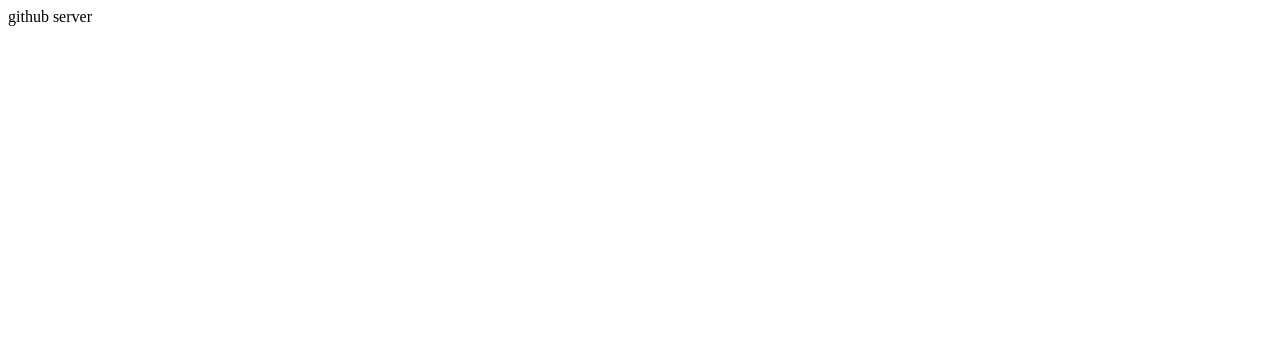
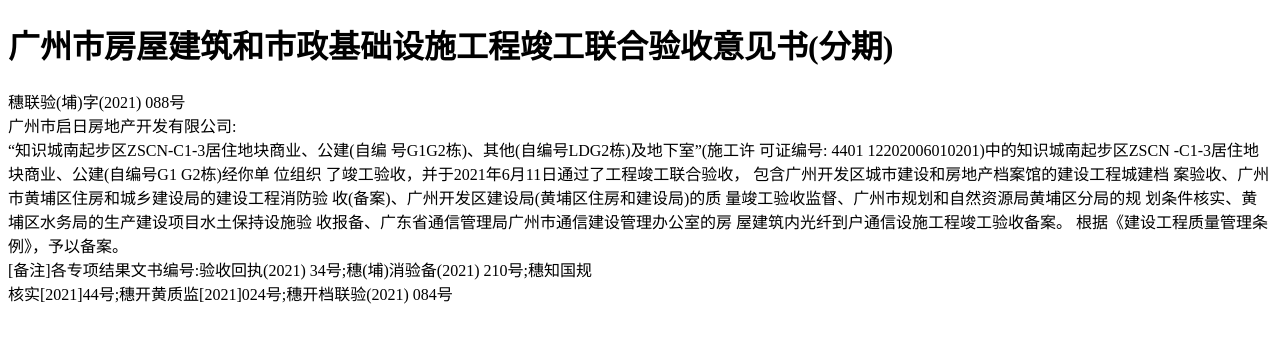
Before and after one commit to BTBMan/xiaolongGitHub1498.github.io, a plain HTML site: page index.html in a window 1280 px wide. Drawn offline with Linux system fonts and the light colour scheme.

Commit message:
change index.html

```diff
--- a/index.html
+++ b/index.html
@@ -1,10 +1,30 @@
 <!DOCTYPE html>
 <html lang="en">
 <head>
-	<meta charset="UTF-8">
-	<title>git</title>
+    <meta charset="UTF-8">
+    <meta http-equiv="X-UA-Compatible" content="IE=edge">
+    <meta name="viewport" content="width=device-width, initial-scale=1.0">
+    <title></title>
 </head>
 <body>
-	github server
+    <h1>广州市房屋建筑和市政基础设施工程竣工联合验收意见书(分期)</h1>
+
+穗联验(埔)字(2021) 088号<br/>
+广州市启日房地产开发有限公司:<br/>
+“知识城南起步区ZSCN-C1-3居住地块商业、公建(自编
+号G1G2栋)、其他(自编号LDG2栋)及地下室”(施工许
+可证编号: 4401 12202006010201)中的知识城南起步区ZSCN
+-C1-3居住地块商业、公建(自编号G1 G2栋)经你单 位组织
+了竣工验收，并于2021年6月11日通过了工程竣工联合验收，
+包含广州开发区城市建设和房地产档案馆的建设工程城建档
+案验收、广州市黄埔区住房和城乡建设局的建设工程消防验
+收(备案)、广州开发区建设局(黄埔区住房和建设局)的质
+量竣工验收监督、广州市规划和自然资源局黄埔区分局的规
+划条件核实、黄埔区水务局的生产建设项目水土保持设施验
+收报备、广东省通信管理局广州市通信建设管理办公室的房
+屋建筑内光纤到户通信设施工程竣工验收备案。
+根据《建设工程质量管理条例》，予以备案。<br/>
+[备注]各专项结果文书编号:验收回执(2021) 34号;穗(埔)消验备(2021) 210号;穗知国规<br/>
+核实[2021]44号;穗开黄质监[2021]024号;穗开档联验(2021) 084号
 </body>
 </html>
```
Also changed, not shown: index_bak.html (added, +10 -0 lines).
